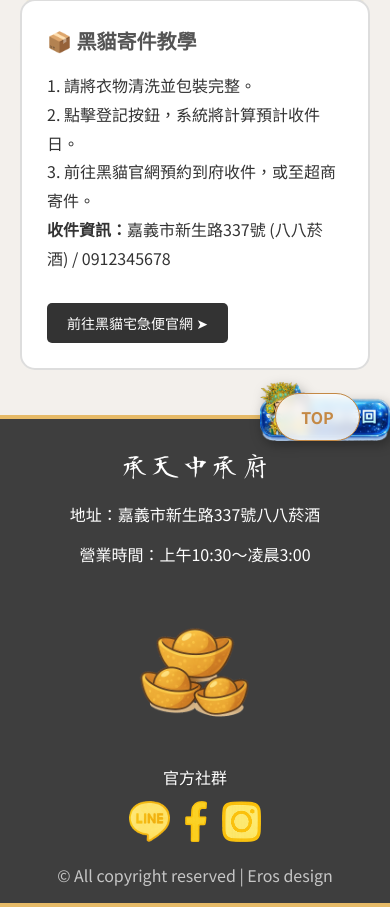
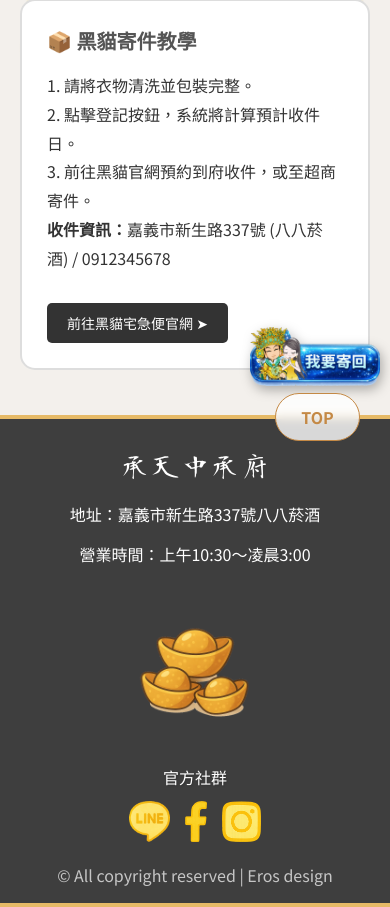
Before and after one commit to vichsu88/-----, a Flask app: page /shipclothes in a window 390 px wide. Shown: the part 373-1280 px from the top of the page. Run offline with Flask 3, Linux system fonts and the light colour scheme; data that the repository does not hold is empty; some libraries are stand-ins or nearby versions.

Commit message:
不知道

```diff
--- a/static/css/style.css
+++ b/static/css/style.css
@@ -1186,7 +1186,7 @@ body::before {
 .feedback-floating-btn {
     position: fixed;
     right: 0;              /* 貼齊最右側 */
-    bottom: 55%;           /* 垂直位置中間偏下 */
+    bottom: 85%;           /* 垂直位置中間偏下 */
     width: 130px;          /* 固定像素寬度，確保長條圖夠大 */
     height: auto;          /* 高度自動 */
     z-index: 9999;
--- a/templates/admin.html
+++ b/templates/admin.html
@@ -192,7 +192,12 @@
             position: absolute; top: 15px; right: 20px;
             background: none; border: none; font-size: 28px; cursor: pointer; color: #999;
         }
+        /* 規格輸入區 */
+        .variant-row { display: flex; gap: 10px; margin-bottom: 10px; }
+        .variant-row input { padding: 8px; border: 1px solid #ddd; border-radius: 4px; }
 
+        .tab-content { display: none; }
+        .tab-content.active { display: block; }
         /* 分頁切換 */
         .tab-content { display: none; }
         .tab-content.active { display: block; }
--- a/templates/shipclothes.html
+++ b/templates/shipclothes.html
@@ -96,7 +96,11 @@
     .feedback-floating-btn img { width: 100%; height: auto; display: block; }
     .feedback-floating-btn:hover { transform: translateY(-50%) scale(1.05); }
     @media (max-width: 768px) {
-        .feedback-floating-btn { width: 130px; top: auto; bottom: 30px; transform: none; }
+        .feedback-floating-btn { width: 130px;
+            top: auto;
+            bottom: 85px; /* 改為 85px，避開下方的 TOP 按鈕 */
+            transform: none;
+            right: 10px; }
         .feedback-floating-btn:hover { transform: scale(1.05); }
     }
 
@@ -255,7 +259,7 @@ document.addEventListener('DOMContentLoaded', () => {
         try {
             const res = await fetch('/api/shipclothes/calc-date');
             const data = await res.json();
-            datePreview.textContent = `預計黑貓收件日：${data.pickupDate}`;
+            datePreview.textContent = `黑貓收件日：${data.pickupDate}`;
         } catch(e){}
     }
 
--- a/templates/shop.html
+++ b/templates/shop.html
@@ -142,8 +142,8 @@
 
 <div class="shop-landing" id="landing-view">
     <div class="landing-content">
-        <div class="landing-title">帥府 結緣商店</div>
-        <p style="font-size: 1.2rem; margin-bottom: 30px;">手工香品 ‧ 能量保養 ‧ 元帥娘嚴選</p>
+        <div class="landing-title">帥府嚴選</div>
+        <p style="font-size: 1.2rem; margin-bottom: 30px;">手工香品 ‧ 能量保養 ‧ 元帥娘愛用</p>
         <button class="enter-shop-btn" id="start-shop-btn">
             🛒 開始選購
         </button>
```
